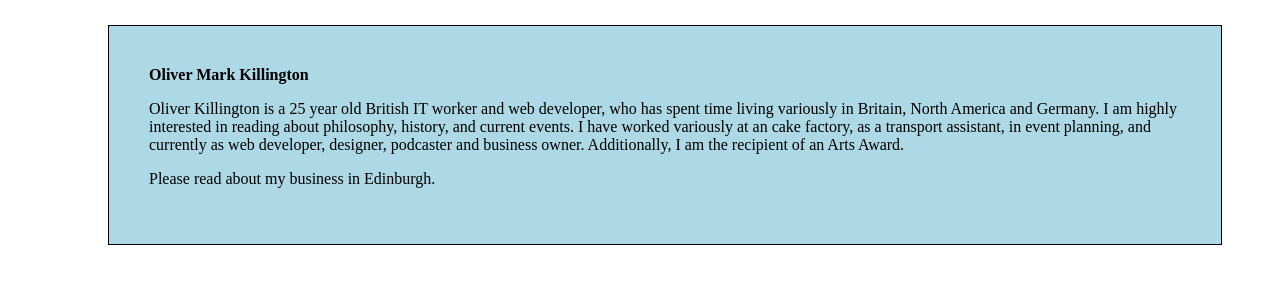
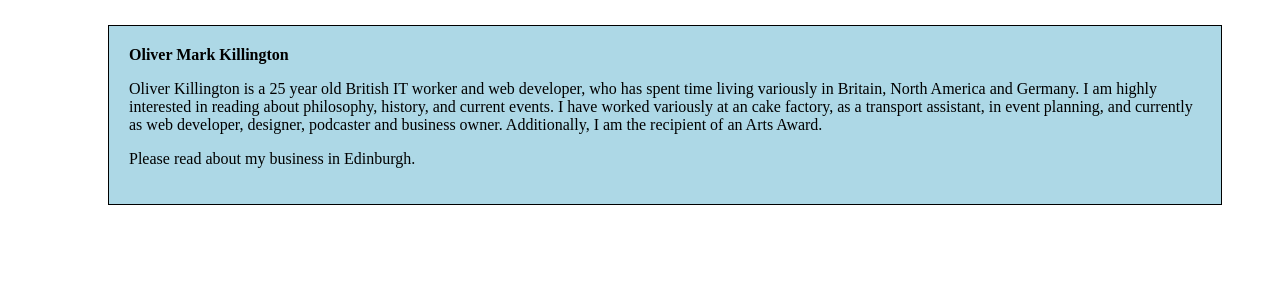
Before and after one commit to catlikesice/clickstart_portfolio, a plain HTML site: page index.html in a window 1280 px wide. Drawn offline with Linux system fonts and the light colour scheme.

Commit message:
Update index.html

```diff
--- a/index.html
+++ b/index.html
@@ -6,7 +6,7 @@ div {
   border: 1px solid black;
   margin: 25px 50px 75px 100px;
   background-color: lightblue;
-  padding: 40px
+  padding: 20px
 }
   .btn {
 background-color: yellow;
```
